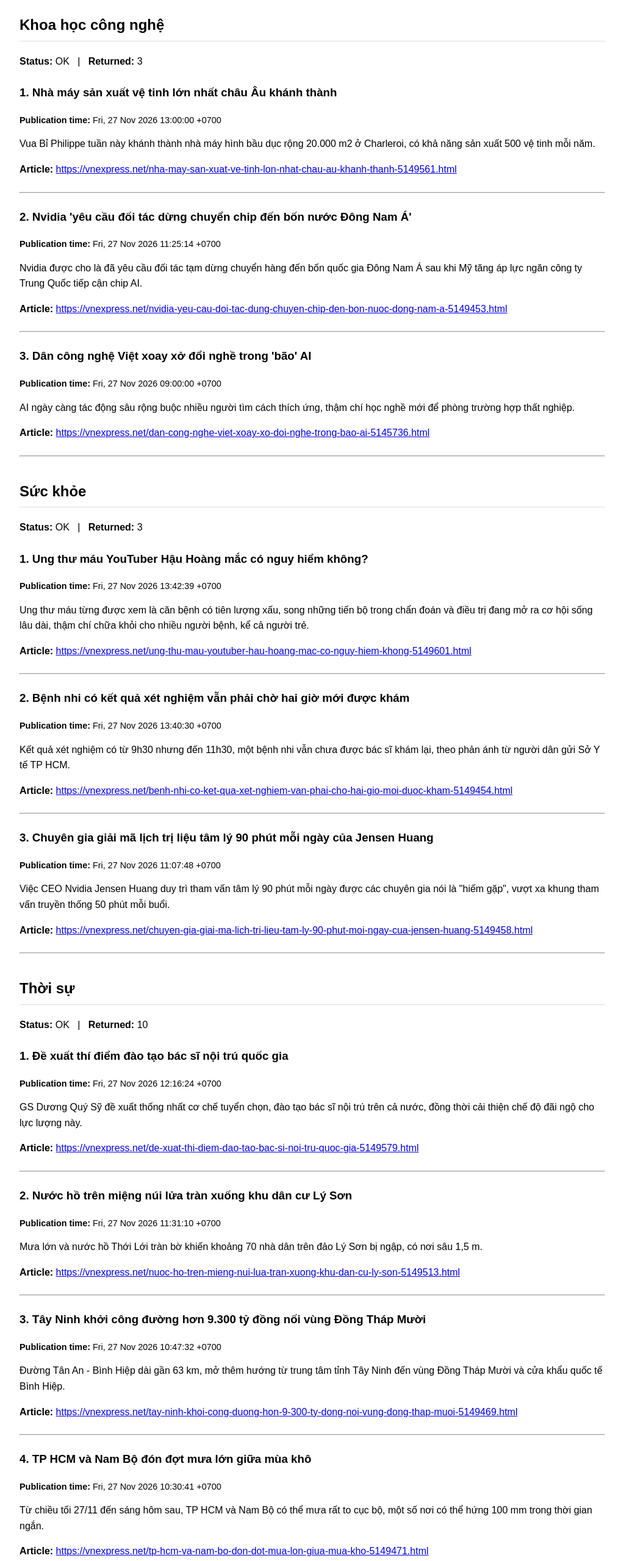
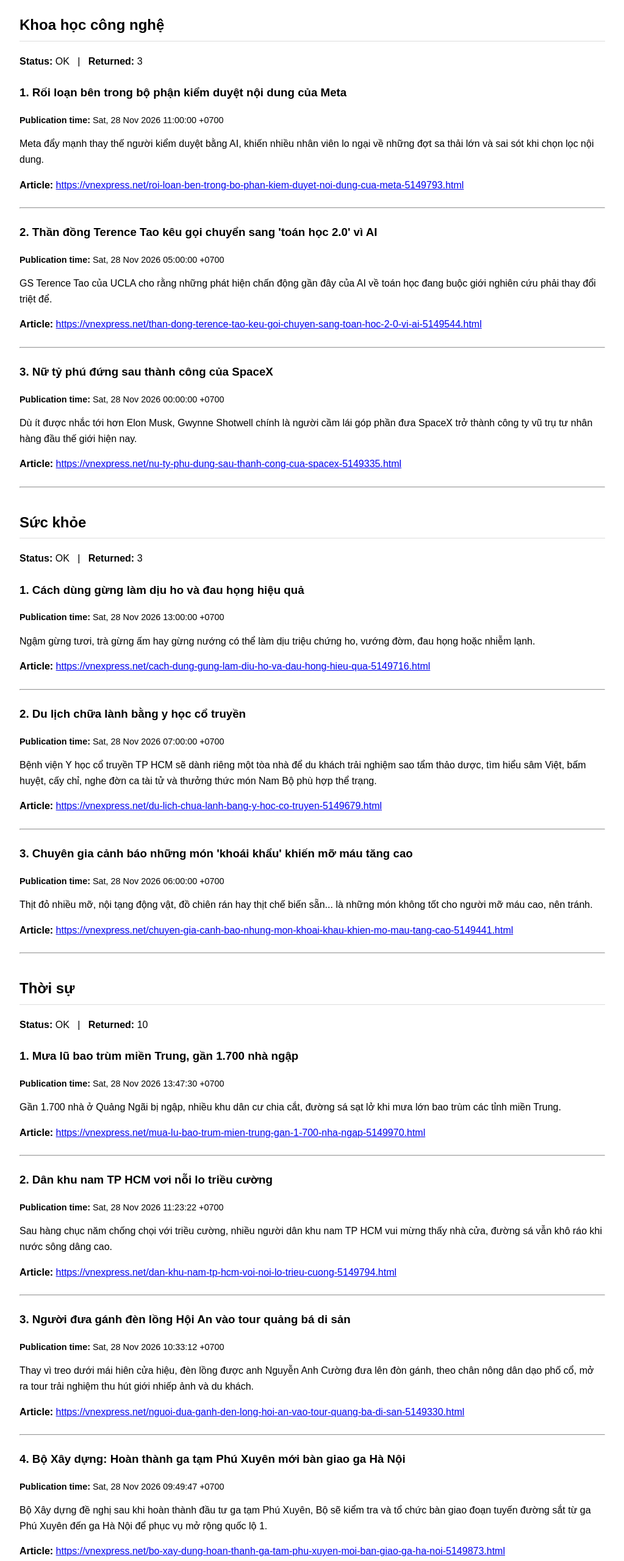
Before and after one commit to Henryta89/vnexpress-rss-briefing, a plain HTML site: page docs/index.html in a window 1280 px wide. Shown: the part 180-2740 px from the top of the page at 61% size, without its empty margins (128-1151 px from the left). Drawn offline with Linux system fonts and the light colour scheme.

Commit message:
chore: refresh VnExpress RSS briefing

```diff
--- a/docs/index.html
+++ b/docs/index.html
@@ -39,126 +39,126 @@ a {
 </head>
 <body>
 <h1>VnExpress RSS Briefing Source</h1>
-<p><strong>Updated:</strong> 2026-11-27 17:06:22 Asia/Ho_Chi_Minh</p>
+<p><strong>Updated:</strong> 2026-11-28 16:25:08 Asia/Ho_Chi_Minh</p>
 <p><strong>Source authority:</strong> VnExpress RSS</p>
 <section><h2>Khoa học công nghệ</h2>
 <p><strong>Status:</strong> OK &nbsp; | &nbsp; <strong>Returned:</strong> 3</p>
 <article>
-<h3>1. Nhà máy sản xuất vệ tinh lớn nhất châu Âu khánh thành</h3>
-<p class="metadata"><strong>Publication time:</strong> Fri, 27 Nov 2026 13:00:00 +0700</p>
-<p class="description">Vua Bỉ Philippe tuần này khánh thành nhà máy hình bầu dục rộng 20.000 m2 ở Charleroi, có khả năng sản xuất 500 vệ tinh mỗi năm.</p>
-<p><strong>Article:</strong> <a href="https://vnexpress.net/nha-may-san-xuat-ve-tinh-lon-nhat-chau-au-khanh-thanh-5149561.html">https://vnexpress.net/nha-may-san-xuat-ve-tinh-lon-nhat-chau-au-khanh-thanh-5149561.html</a></p>
+<h3>1. Rối loạn bên trong bộ phận kiểm duyệt nội dung của Meta</h3>
+<p class="metadata"><strong>Publication time:</strong> Sat, 28 Nov 2026 11:00:00 +0700</p>
+<p class="description">Meta đẩy mạnh thay thế người kiểm duyệt bằng AI, khiến nhiều nhân viên lo ngại về những đợt sa thải lớn và sai sót khi chọn lọc nội dung.</p>
+<p><strong>Article:</strong> <a href="https://vnexpress.net/roi-loan-ben-trong-bo-phan-kiem-duyet-noi-dung-cua-meta-5149793.html">https://vnexpress.net/roi-loan-ben-trong-bo-phan-kiem-duyet-noi-dung-cua-meta-5149793.html</a></p>
 </article>
 <hr>
 <article>
-<h3>2. Nvidia &#x27;yêu cầu đối tác dừng chuyển chip đến bốn nước Đông Nam Á&#x27;</h3>
-<p class="metadata"><strong>Publication time:</strong> Fri, 27 Nov 2026 11:25:14 +0700</p>
-<p class="description">Nvidia được cho là đã yêu cầu đối tác tạm dừng chuyển hàng đến bốn quốc gia Đông Nam Á sau khi Mỹ tăng áp lực ngăn công ty Trung Quốc tiếp cận chip AI.</p>
-<p><strong>Article:</strong> <a href="https://vnexpress.net/nvidia-yeu-cau-doi-tac-dung-chuyen-chip-den-bon-nuoc-dong-nam-a-5149453.html">https://vnexpress.net/nvidia-yeu-cau-doi-tac-dung-chuyen-chip-den-bon-nuoc-dong-nam-a-5149453.html</a></p>
+<h3>2. Thần đồng Terence Tao kêu gọi chuyển sang &#x27;toán học 2.0&#x27; vì AI</h3>
+<p class="metadata"><strong>Publication time:</strong> Sat, 28 Nov 2026 05:00:00 +0700</p>
+<p class="description">GS Terence Tao của UCLA cho rằng những phát hiện chấn động gần đây của AI về toán học đang buộc giới nghiên cứu phải thay đổi triệt để.</p>
+<p><strong>Article:</strong> <a href="https://vnexpress.net/than-dong-terence-tao-keu-goi-chuyen-sang-toan-hoc-2-0-vi-ai-5149544.html">https://vnexpress.net/than-dong-terence-tao-keu-goi-chuyen-sang-toan-hoc-2-0-vi-ai-5149544.html</a></p>
 </article>
 <hr>
 <article>
-<h3>3. Dân công nghệ Việt xoay xở đổi nghề trong &#x27;bão&#x27; AI</h3>
-<p class="metadata"><strong>Publication time:</strong> Fri, 27 Nov 2026 09:00:00 +0700</p>
-<p class="description">AI ngày càng tác động sâu rộng buộc nhiều người tìm cách thích ứng, thậm chí học nghề mới để phòng trường hợp thất nghiệp.</p>
-<p><strong>Article:</strong> <a href="https://vnexpress.net/dan-cong-nghe-viet-xoay-xo-doi-nghe-trong-bao-ai-5145736.html">https://vnexpress.net/dan-cong-nghe-viet-xoay-xo-doi-nghe-trong-bao-ai-5145736.html</a></p>
+<h3>3. Nữ tỷ phú đứng sau thành công của SpaceX</h3>
+<p class="metadata"><strong>Publication time:</strong> Sat, 28 Nov 2026 00:00:00 +0700</p>
+<p class="description">Dù ít được nhắc tới hơn Elon Musk, Gwynne Shotwell chính là người cầm lái góp phần đưa SpaceX trở thành công ty vũ trụ tư nhân hàng đầu thế giới hiện nay.</p>
+<p><strong>Article:</strong> <a href="https://vnexpress.net/nu-ty-phu-dung-sau-thanh-cong-cua-spacex-5149335.html">https://vnexpress.net/nu-ty-phu-dung-sau-thanh-cong-cua-spacex-5149335.html</a></p>
 </article>
 <hr>
 </section>
 <section><h2>Sức khỏe</h2>
 <p><strong>Status:</strong> OK &nbsp; | &nbsp; <strong>Returned:</strong> 3</p>
 <article>
-<h3>1. Ung thư máu YouTuber Hậu Hoàng mắc có nguy hiểm không?</h3>
-<p class="metadata"><strong>Publication time:</strong> Fri, 27 Nov 2026 13:42:39 +0700</p>
-<p class="description">Ung thư máu từng được xem là căn bệnh có tiên lượng xấu, song những tiến bộ trong chẩn đoán và điều trị đang mở ra cơ hội sống lâu dài, thậm chí chữa khỏi cho nhiều người bệnh, kể cả người trẻ.</p>
-<p><strong>Article:</strong> <a href="https://vnexpress.net/ung-thu-mau-youtuber-hau-hoang-mac-co-nguy-hiem-khong-5149601.html">https://vnexpress.net/ung-thu-mau-youtuber-hau-hoang-mac-co-nguy-hiem-khong-5149601.html</a></p>
+<h3>1. Cách dùng gừng làm dịu ho và đau họng hiệu quả</h3>
+<p class="metadata"><strong>Publication time:</strong> Sat, 28 Nov 2026 13:00:00 +0700</p>
+<p class="description">Ngậm gừng tươi, trà gừng ấm hay gừng nướng có thể làm dịu triệu chứng ho, vướng đờm, đau họng hoặc nhiễm lạnh.</p>
+<p><strong>Article:</strong> <a href="https://vnexpress.net/cach-dung-gung-lam-diu-ho-va-dau-hong-hieu-qua-5149716.html">https://vnexpress.net/cach-dung-gung-lam-diu-ho-va-dau-hong-hieu-qua-5149716.html</a></p>
 </article>
 <hr>
 <article>
-<h3>2. Bệnh nhi có kết quả xét nghiệm vẫn phải chờ hai giờ mới được khám</h3>
-<p class="metadata"><strong>Publication time:</strong> Fri, 27 Nov 2026 13:40:30 +0700</p>
-<p class="description">Kết quả xét nghiệm có từ 9h30 nhưng đến 11h30, một bệnh nhi vẫn chưa được bác sĩ khám lại, theo phản ánh từ người dân gửi Sở Y tế TP HCM.</p>
-<p><strong>Article:</strong> <a href="https://vnexpress.net/benh-nhi-co-ket-qua-xet-nghiem-van-phai-cho-hai-gio-moi-duoc-kham-5149454.html">https://vnexpress.net/benh-nhi-co-ket-qua-xet-nghiem-van-phai-cho-hai-gio-moi-duoc-kham-5149454.html</a></p>
+<h3>2. Du lịch chữa lành bằng y học cổ truyền</h3>
+<p class="metadata"><strong>Publication time:</strong> Sat, 28 Nov 2026 07:00:00 +0700</p>
+<p class="description">Bệnh viện Y học cổ truyền TP HCM sẽ dành riêng một tòa nhà để du khách trải nghiệm sao tẩm thảo dược, tìm hiểu sâm Việt, bấm huyệt, cấy chỉ, nghe đờn ca tài tử và thưởng thức món Nam Bộ phù hợp thể trạng.</p>
+<p><strong>Article:</strong> <a href="https://vnexpress.net/du-lich-chua-lanh-bang-y-hoc-co-truyen-5149679.html">https://vnexpress.net/du-lich-chua-lanh-bang-y-hoc-co-truyen-5149679.html</a></p>
 </article>
 <hr>
 <article>
-<h3>3. Chuyên gia giải mã lịch trị liệu tâm lý 90 phút mỗi ngày của Jensen Huang</h3>
-<p class="metadata"><strong>Publication time:</strong> Fri, 27 Nov 2026 11:07:48 +0700</p>
-<p class="description">Việc CEO Nvidia Jensen Huang duy trì tham vấn tâm lý 90 phút mỗi ngày được các chuyên gia nói là &quot;hiếm gặp&quot;, vượt xa khung tham vấn truyền thống 50 phút mỗi buổi.</p>
-<p><strong>Article:</strong> <a href="https://vnexpress.net/chuyen-gia-giai-ma-lich-tri-lieu-tam-ly-90-phut-moi-ngay-cua-jensen-huang-5149458.html">https://vnexpress.net/chuyen-gia-giai-ma-lich-tri-lieu-tam-ly-90-phut-moi-ngay-cua-jensen-huang-5149458.html</a></p>
+<h3>3. Chuyên gia cảnh báo những món &#x27;khoái khẩu&#x27; khiến mỡ máu tăng cao</h3>
+<p class="metadata"><strong>Publication time:</strong> Sat, 28 Nov 2026 06:00:00 +0700</p>
+<p class="description">Thịt đỏ nhiều mỡ, nội tạng động vật, đồ chiên rán hay thịt chế biến sẵn... là những món không tốt cho người mỡ máu cao, nên tránh.</p>
+<p><strong>Article:</strong> <a href="https://vnexpress.net/chuyen-gia-canh-bao-nhung-mon-khoai-khau-khien-mo-mau-tang-cao-5149441.html">https://vnexpress.net/chuyen-gia-canh-bao-nhung-mon-khoai-khau-khien-mo-mau-tang-cao-5149441.html</a></p>
 </article>
 <hr>
 </section>
 <section><h2>Thời sự</h2>
 <p><strong>Status:</strong> OK &nbsp; | &nbsp; <strong>Returned:</strong> 10</p>
 <article>
-<h3>1. Đề xuất thí điểm đào tạo bác sĩ nội trú quốc gia</h3>
-<p class="metadata"><strong>Publication time:</strong> Fri, 27 Nov 2026 12:16:24 +0700</p>
-<p class="description">GS Dương Quý Sỹ đề xuất thống nhất cơ chế tuyển chọn, đào tạo bác sĩ nội trú trên cả nước, đồng thời cải thiện chế độ đãi ngộ cho lực lượng này.</p>
-<p><strong>Article:</strong> <a href="https://vnexpress.net/de-xuat-thi-diem-dao-tao-bac-si-noi-tru-quoc-gia-5149579.html">https://vnexpress.net/de-xuat-thi-diem-dao-tao-bac-si-noi-tru-quoc-gia-5149579.html</a></p>
+<h3>1. Mưa lũ bao trùm miền Trung, gần 1.700 nhà ngập</h3>
+<p class="metadata"><strong>Publication time:</strong> Sat, 28 Nov 2026 13:47:30 +0700</p>
+<p class="description">Gần 1.700 nhà ở Quảng Ngãi bị ngập, nhiều khu dân cư chia cắt, đường sá sạt lở khi mưa lớn bao trùm các tỉnh miền Trung.</p>
+<p><strong>Article:</strong> <a href="https://vnexpress.net/mua-lu-bao-trum-mien-trung-gan-1-700-nha-ngap-5149970.html">https://vnexpress.net/mua-lu-bao-trum-mien-trung-gan-1-700-nha-ngap-5149970.html</a></p>
 </article>
 <hr>
 <article>
-<h3>2. Nước hồ trên miệng núi lửa tràn xuống khu dân cư Lý Sơn</h3>
-<p class="metadata"><strong>Publication time:</strong> Fri, 27 Nov 2026 11:31:10 +0700</p>
-<p class="description">Mưa lớn và nước hồ Thới Lới tràn bờ khiến khoảng 70 nhà dân trên đảo Lý Sơn bị ngập, có nơi sâu 1,5 m.</p>
-<p><strong>Article:</strong> <a href="https://vnexpress.net/nuoc-ho-tren-mieng-nui-lua-tran-xuong-khu-dan-cu-ly-son-5149513.html">https://vnexpress.net/nuoc-ho-tren-mieng-nui-lua-tran-xuong-khu-dan-cu-ly-son-5149513.html</a></p>
+<h3>2. Dân khu nam TP HCM vơi nỗi lo triều cường</h3>
+<p class="metadata"><strong>Publication time:</strong> Sat, 28 Nov 2026 11:23:22 +0700</p>
+<p class="description">Sau hàng chục năm chống chọi với triều cường, nhiều người dân khu nam TP HCM vui mừng thấy nhà cửa, đường sá vẫn khô ráo khi nước sông dâng cao.</p>
+<p><strong>Article:</strong> <a href="https://vnexpress.net/dan-khu-nam-tp-hcm-voi-noi-lo-trieu-cuong-5149794.html">https://vnexpress.net/dan-khu-nam-tp-hcm-voi-noi-lo-trieu-cuong-5149794.html</a></p>
 </article>
 <hr>
 <article>
-<h3>3. Tây Ninh khởi công đường hơn 9.300 tỷ đồng nối vùng Đồng Tháp Mười</h3>
-<p class="metadata"><strong>Publication time:</strong> Fri, 27 Nov 2026 10:47:32 +0700</p>
-<p class="description">Đường Tân An - Bình Hiệp dài gần 63 km, mở thêm hướng từ trung tâm tỉnh Tây Ninh đến vùng Đồng Tháp Mười và cửa khẩu quốc tế Bình Hiệp.</p>
-<p><strong>Article:</strong> <a href="https://vnexpress.net/tay-ninh-khoi-cong-duong-hon-9-300-ty-dong-noi-vung-dong-thap-muoi-5149469.html">https://vnexpress.net/tay-ninh-khoi-cong-duong-hon-9-300-ty-dong-noi-vung-dong-thap-muoi-5149469.html</a></p>
+<h3>3. Người đưa gánh đèn lồng Hội An vào tour quảng bá di sản</h3>
+<p class="metadata"><strong>Publication time:</strong> Sat, 28 Nov 2026 10:33:12 +0700</p>
+<p class="description">Thay vì treo dưới mái hiên cửa hiệu, đèn lồng được anh Nguyễn Anh Cường đưa lên đòn gánh, theo chân nông dân dạo phố cổ, mở ra tour trải nghiệm thu hút giới nhiếp ảnh và du khách.</p>
+<p><strong>Article:</strong> <a href="https://vnexpress.net/nguoi-dua-ganh-den-long-hoi-an-vao-tour-quang-ba-di-san-5149330.html">https://vnexpress.net/nguoi-dua-ganh-den-long-hoi-an-vao-tour-quang-ba-di-san-5149330.html</a></p>
 </article>
 <hr>
 <article>
-<h3>4. TP HCM và Nam Bộ đón đợt mưa lớn giữa mùa khô</h3>
-<p class="metadata"><strong>Publication time:</strong> Fri, 27 Nov 2026 10:30:41 +0700</p>
-<p class="description">Từ chiều tối 27/11 đến sáng hôm sau, TP HCM và Nam Bộ có thể mưa rất to cục bộ, một số nơi có thể hứng 100 mm trong thời gian ngắn.</p>
-<p><strong>Article:</strong> <a href="https://vnexpress.net/tp-hcm-va-nam-bo-don-dot-mua-lon-giua-mua-kho-5149471.html">https://vnexpress.net/tp-hcm-va-nam-bo-don-dot-mua-lon-giua-mua-kho-5149471.html</a></p>
+<h3>4. Bộ Xây dựng: Hoàn thành ga tạm Phú Xuyên mới bàn giao ga Hà Nội</h3>
+<p class="metadata"><strong>Publication time:</strong> Sat, 28 Nov 2026 09:49:47 +0700</p>
+<p class="description">Bộ Xây dựng đề nghị sau khi hoàn thành đầu tư ga tạm Phú Xuyên, Bộ sẽ kiểm tra và tổ chức bàn giao đoạn tuyến đường sắt từ ga Phú Xuyên đến ga Hà Nội để phục vụ mở rộng quốc lộ 1.</p>
+<p><strong>Article:</strong> <a href="https://vnexpress.net/bo-xay-dung-hoan-thanh-ga-tam-phu-xuyen-moi-ban-giao-ga-ha-noi-5149873.html">https://vnexpress.net/bo-xay-dung-hoan-thanh-ga-tam-phu-xuyen-moi-ban-giao-ga-ha-noi-5149873.html</a></p>
 </article>
 <hr>
 <article>
-<h3>5. Hà Nội công khai định lượng, hình ảnh suất ăn học sinh</h3>
-<p class="metadata"><strong>Publication time:</strong> Fri, 27 Nov 2026 10:08:01 +0700</p>
-<p class="description">Phụ huynh có thể theo dõi thực đơn, định lượng, nguồn cung cấp thực phẩm, hóa đơn và hình ảnh suất ăn bán trú của học sinh qua nền tảng Hà Nội Check.</p>
-<p><strong>Article:</strong> <a href="https://vnexpress.net/ha-noi-cong-khai-dinh-luong-hinh-anh-suat-an-hoc-sinh-5149475.html">https://vnexpress.net/ha-noi-cong-khai-dinh-luong-hinh-anh-suat-an-hoc-sinh-5149475.html</a></p>
+<h3>5. Hơn 1.500 m3 đất đá bịt kín quốc lộ lên cửa khẩu La Lay</h3>
+<p class="metadata"><strong>Publication time:</strong> Sat, 28 Nov 2026 09:25:22 +0700</p>
+<p class="description">Sáng 28/11, một vạt núi tại xã La Lay bất ngờ sạt xuống, vùi lấp đoạn quốc lộ 15D, cách cửa khẩu quốc tế La Lay khoảng 4 km.</p>
+<p><strong>Article:</strong> <a href="https://vnexpress.net/hon-1-500-m3-dat-da-bit-kin-quoc-lo-len-cua-khau-la-lay-5149858.html">https://vnexpress.net/hon-1-500-m3-dat-da-bit-kin-quoc-lo-len-cua-khau-la-lay-5149858.html</a></p>
 </article>
 <hr>
 <article>
-<h3>6. Đề xuất đầu tư tập trung vào 3-5 đại học tinh hoa</h3>
-<p class="metadata"><strong>Publication time:</strong> Fri, 27 Nov 2026 09:30:11 +0700</p>
-<p class="description">Việt Nam cần tập trung nguồn lực cho 3-5 đại học tinh hoa để tạo môi trường nghiên cứu, thu hút nhân tài và phát triển đội ngũ chuyên gia làm chủ công nghệ chiến lược.</p>
-<p><strong>Article:</strong> <a href="https://vnexpress.net/de-xuat-dau-tu-tap-trung-vao-3-5-dai-hoc-tinh-hoa-5149435.html">https://vnexpress.net/de-xuat-dau-tu-tap-trung-vao-3-5-dai-hoc-tinh-hoa-5149435.html</a></p>
+<h3>6. Hai thủy điện ở thượng nguồn Đà Nẵng xả điều tiết</h3>
+<p class="metadata"><strong>Publication time:</strong> Sat, 28 Nov 2026 09:04:29 +0700</p>
+<p class="description">Mưa lớn từ đêm qua khiến nước đổ về lưu vực sông Vu Gia - Thu Bồn tăng nhanh, buộc thủy điện Sông Tranh 2 và Đăk Mi 4 xả qua tràn hàng trăm mét khối mỗi giây.</p>
+<p><strong>Article:</strong> <a href="https://vnexpress.net/hai-thuy-dien-o-thuong-nguon-da-nang-xa-dieu-tiet-5149868.html">https://vnexpress.net/hai-thuy-dien-o-thuong-nguon-da-nang-xa-dieu-tiet-5149868.html</a></p>
 </article>
 <hr>
 <article>
-<h3>7. Bí thư xã livestream bán sầu riêng</h3>
-<p class="metadata"><strong>Publication time:</strong> Fri, 27 Nov 2026 05:30:00 +0700</p>
-<p class="description">Từ những phiên livestream thu hút hàng trăm nghìn lượt xem, Bí thư Đảng ủy xã Ea Knuếc Ngô Thị Minh Trinh tìm cách đưa nông sản địa phương đến những thị trường rộng lớn hơn.</p>
-<p><strong>Article:</strong> <a href="https://vnexpress.net/bi-thu-xa-livestream-ban-sau-rieng-5129301.html">https://vnexpress.net/bi-thu-xa-livestream-ban-sau-rieng-5129301.html</a></p>
+<h3>7. Xe tăng T-1 của Việt Nam lần đầu ra mắt tại triển lãm quốc phòng</h3>
+<p class="metadata"><strong>Publication time:</strong> Sat, 28 Nov 2026 06:30:00 +0700</p>
+<p class="description">Xe tăng hạng nhẹ T-1 do kỹ sư Việt Nam nghiên cứu, chế tạo, có thể bơi với tốc độ 11,5 km/h, sẽ được giới thiệu tại Triển lãm Quốc phòng quốc tế tháng 12.</p>
+<p><strong>Article:</strong> <a href="https://vnexpress.net/xe-tang-t-1-cua-viet-nam-lan-dau-ra-mat-tai-trien-lam-quoc-phong-5149735.html">https://vnexpress.net/xe-tang-t-1-cua-viet-nam-lan-dau-ra-mat-tai-trien-lam-quoc-phong-5149735.html</a></p>
 </article>
 <hr>
 <article>
-<h3>8. Metro TP HCM đông nghịt khách</h3>
-<p class="metadata"><strong>Publication time:</strong> Fri, 27 Nov 2026 05:00:00 +0700</p>
-<p class="description">Sau gần hai năm vận hành, hành khách xếp hàng dài chờ lên tàu, các toa metro chật kín người vào giờ cao điểm, nhiều bãi gửi xe kín chỗ.</p>
-<p><strong>Article:</strong> <a href="https://vnexpress.net/metro-tp-hcm-dong-nghit-khach-5149216.html">https://vnexpress.net/metro-tp-hcm-dong-nghit-khach-5149216.html</a></p>
+<h3>8. Quảng Ninh dự kiến thử nghiệm taxi bay giữa năm 2027</h3>
+<p class="metadata"><strong>Publication time:</strong> Sat, 28 Nov 2026 06:00:00 +0700</p>
+<p class="description">Quảng Ninh dự kiến thử nghiệm phương tiện bay điện cất, hạ cánh thẳng đứng với ba chỗ ngồi, tốc độ khoảng 100 km/h, hướng tới phát triển dịch vụ taxi bay.</p>
+<p><strong>Article:</strong> <a href="https://vnexpress.net/quang-ninh-du-kien-thu-nghiem-taxi-bay-giua-nam-2027-5149785.html">https://vnexpress.net/quang-ninh-du-kien-thu-nghiem-taxi-bay-giua-nam-2027-5149785.html</a></p>
 </article>
 <hr>
 <article>
-<h3>9. Rang bắp bằng cát biển</h3>
-<p class="metadata"><strong>Publication time:</strong> Fri, 27 Nov 2026 00:00:00 +0700</p>
-<p class="description">Người dân phường Bắc Gianh dùng cát biển làm nóng để rang hạt bắp, tạo ra món ăn giòn, bùi, giữ vị ngọt tự nhiên, được nhiều người ưa chuộng.</p>
-<p><strong>Article:</strong> <a href="https://vnexpress.net/rang-bap-bang-cat-bien-5148424.html">https://vnexpress.net/rang-bap-bang-cat-bien-5148424.html</a></p>
+<h3>9. Từ làm thuê đến chủ trại tôm lãi 4 tỷ đồng mỗi năm</h3>
+<p class="metadata"><strong>Publication time:</strong> Sat, 28 Nov 2026 06:00:00 +0700</p>
+<p class="description">Từng làm thuê đủ nghề, ông Bùi Nghĩa Hiệp, 70 tuổi, đã gây dựng trang trại nuôi tôm công nghệ cao rộng 30 ha, thu lợi nhuận hơn 4 tỷ đồng mỗi năm.</p>
+<p><strong>Article:</strong> <a href="https://vnexpress.net/tu-lam-thue-den-chu-trai-tom-lai-4-ty-dong-moi-nam-5148050.html">https://vnexpress.net/tu-lam-thue-den-chu-trai-tom-lai-4-ty-dong-moi-nam-5148050.html</a></p>
 </article>
 <hr>
 <article>
-<h3>10. Đề nghị kỷ luật hai nguyên lãnh đạo ở Sơn La, Hải Dương</h3>
-<p class="metadata"><strong>Publication time:</strong> Thu, 26 Nov 2026 19:26:48 +0700</p>
-<p class="description">Ủy ban Kiểm tra Trung ương đề nghị Ban Bí thư kỷ luật ông Nguyễn Đắc Lực, nguyên Giám đốc Sở Tài nguyên và Môi trường Sơn La, và ông Lê Đình Long, nguyên Bí thư Thành ủy Hải Dương.</p>
-<p><strong>Article:</strong> <a href="https://vnexpress.net/de-nghi-ky-luat-hai-nguyen-lanh-dao-o-son-la-hai-duong-5149351.html">https://vnexpress.net/de-nghi-ky-luat-hai-nguyen-lanh-dao-o-son-la-hai-duong-5149351.html</a></p>
+<h3>10. Địa đạo trong ngôi chùa 700 tuổi</h3>
+<p class="metadata"><strong>Publication time:</strong> Sat, 28 Nov 2026 00:00:00 +0700</p>
+<p class="description">Di tích quốc gia đặc biệt chùa Bối Khê xây dựng theo bố cục nội công, ngoại quốc, với quy cách tiền Phật, hậu Thánh và đặc biệt có hệ thống địa đạo phục vụ hai cuộc kháng chiến.</p>
+<p><strong>Article:</strong> <a href="https://vnexpress.net/dia-dao-trong-ngoi-chua-700-tuoi-5147010.html">https://vnexpress.net/dia-dao-trong-ngoi-chua-700-tuoi-5147010.html</a></p>
 </article>
 <hr>
 </section>
```
